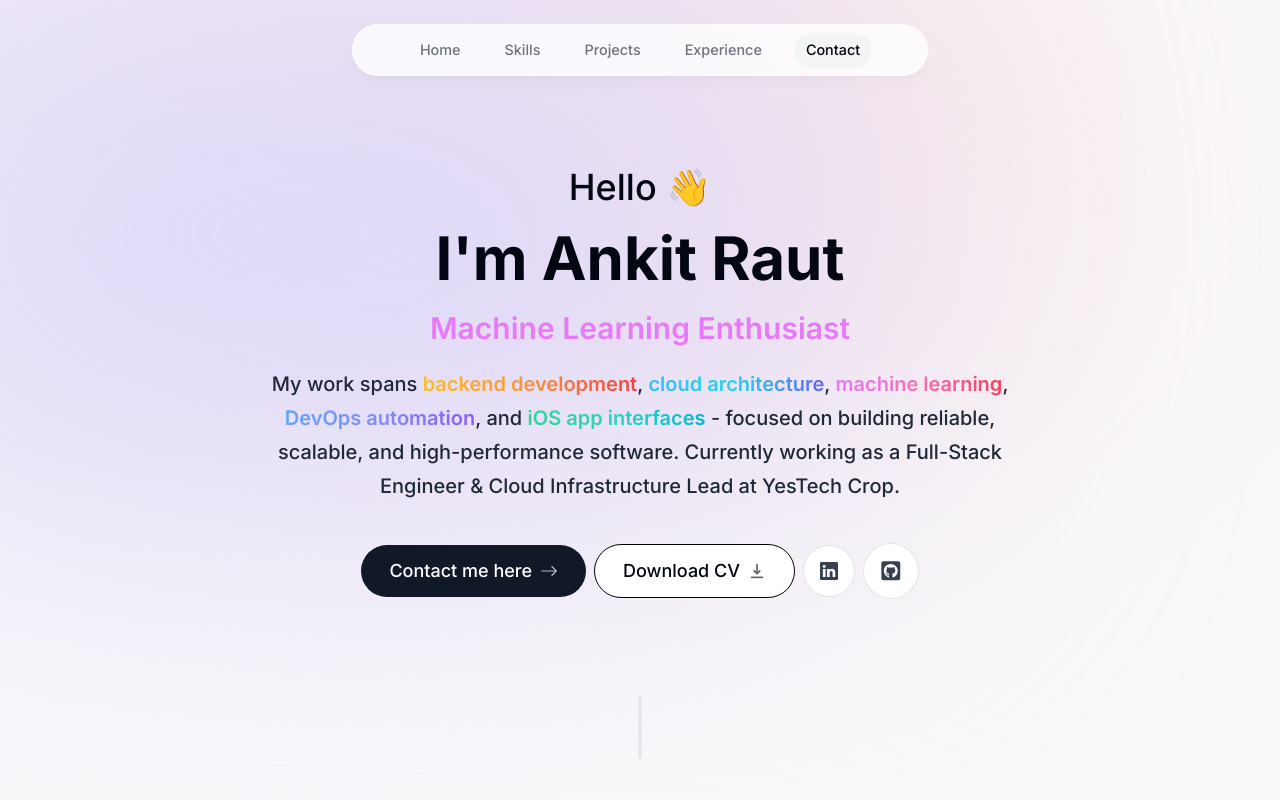
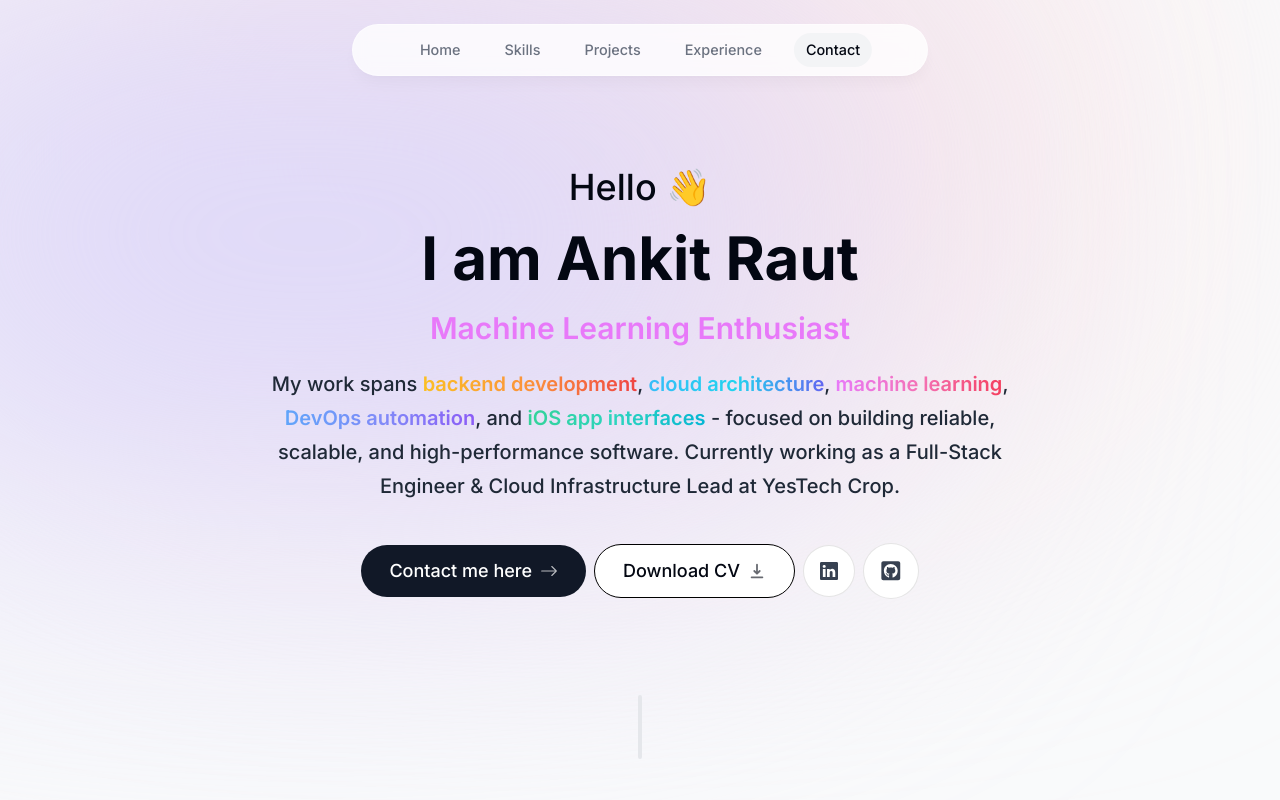
Before and after one commit to Ankitraut4/Portfolio, a Next.js app: page / in a window 1280 px wide. Shown: the top 800 px of the page. Built offline with nearby package versions, Linux system fonts and the light colour scheme.

Commit message:
Update introduction text for consistency

```diff
--- a/components/intro.tsx
+++ b/components/intro.tsx
@@ -86,7 +86,7 @@ export default function Intro() {
           animate={{ opacity: 1, y: 0 }}
           transition={{ delay: 0.1 }}
         >
-          I'm Ankit Raut
+          I am Ankit Raut
         </motion.h1>
 
         <AnimatePresence mode="wait">
```
